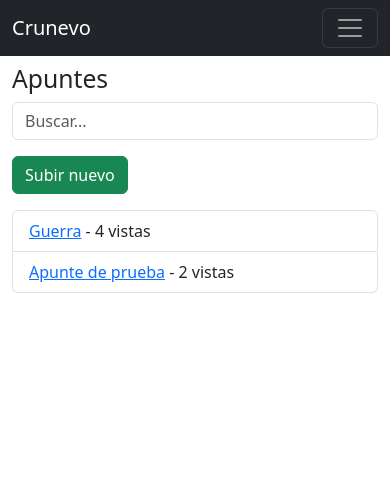
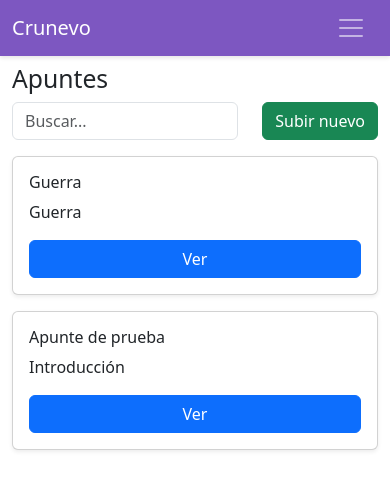
Before and after one commit to RoggerMS/Crunevo2, a Flask app: page /notes/ in a window 390 px wide. Shown: the top 490 px of the page. Run offline with Flask 3, Linux system fonts and the light colour scheme; a user stored in the database is signed in; data comes from the database, SQL or seed files in the repository.

Commit message:
Improve UI with responsive navbar and updated notes list

```diff
--- /dev/null
+++ b/crunevo/static/css/navbar.css
@@ -0,0 +1,20 @@
+/* Modern educational navbar */
+.navbar-crunevo {
+  background-color: rgba(103, 58, 183, 0.85);
+  backdrop-filter: blur(6px);
+  box-shadow: 0 2px 4px rgba(0,0,0,0.1);
+}
+
+@media (max-width: 991.98px) {
+  .navbar-crunevo .navbar-collapse {
+    position: fixed;
+    inset: 0;
+    padding-top: 4rem;
+    background-color: rgba(103, 58, 183, 0.95);
+    backdrop-filter: blur(6px);
+  }
+  .navbar-crunevo .navbar-nav .nav-link {
+    padding: 1rem 2rem;
+    font-size: 1.25rem;
+  }
+}
--- a/crunevo/static/css/style.css
+++ b/crunevo/static/css/style.css
@@ -45,3 +45,7 @@ body[data-bs-theme="dark"] {
   max-height: 300px;
   overflow-y: auto;
 }
+
+.navbar-crunevo .navbar-toggler {
+  border: none;
+}
--- a/crunevo/static/js/main.js
+++ b/crunevo/static/js/main.js
@@ -36,4 +36,20 @@ document.addEventListener('DOMContentLoaded', function(){
         });
       });
   });
+
+  // hide search suggestions on blur
+  input.addEventListener('blur', function(){
+    setTimeout(() => { box.innerHTML = ''; }, 100);
+  });
 });
+
+// close mobile menu when a link is clicked
+document.addEventListener('DOMContentLoaded', function(){
+  document.querySelectorAll('.navbar-crunevo .navbar-nav .nav-link').forEach(el => {
+    el.addEventListener('click', () => {
+      const collapse = document.getElementById('navbarNav');
+      const bsCollapse = bootstrap.Collapse.getInstance(collapse);
+      if(bsCollapse) bsCollapse.hide();
+    });
+  });
+});
--- a/crunevo/templates/base.html
+++ b/crunevo/templates/base.html
@@ -7,6 +7,7 @@
     <link href="https://cdn.jsdelivr.net/npm/bootstrap@5.3.0/dist/css/bootstrap.min.css" rel="stylesheet">
     <link href="https://cdn.jsdelivr.net/npm/bootstrap-icons@1.10.5/font/bootstrap-icons.css" rel="stylesheet">
     <link rel="stylesheet" href="{{ url_for('static', filename='css/style.css') }}">
+    <link rel="stylesheet" href="{{ url_for('static', filename='css/navbar.css') }}">
 </head>
 <body class="d-flex flex-column min-vh-100">
     {% include 'components/navbar.html' %}
--- a/crunevo/templates/components/navbar.html
+++ b/crunevo/templates/components/navbar.html
@@ -1,4 +1,4 @@
-<nav class="navbar navbar-expand-lg navbar-dark bg-dark fixed-top">
+<nav class="navbar navbar-expand-lg navbar-dark navbar-crunevo fixed-top">
   <div class="container-fluid">
     <a class="navbar-brand" href="{{ url_for('feed.index') }}">Crunevo</a>
     <form class="d-none d-lg-flex mx-3 flex-grow-1 position-relative" id="globalSearchForm">
--- a/crunevo/templates/notes/list.html
+++ b/crunevo/templates/notes/list.html
@@ -1,17 +1,27 @@
 {% extends 'base.html' %}
 {% block content %}
 <h2>Apuntes</h2>
-<div class="mb-3">
-  <input type="text" id="noteSearch" class="form-control" placeholder="Buscar...">
+<div class="row align-items-center mb-3">
+  <div class="col">
+    <input type="text" id="noteSearch" class="form-control" placeholder="Buscar...">
+  </div>
+  <div class="col-auto">
+    <a href="{{ url_for('notes.upload_note') }}" class="btn btn-success">Subir nuevo</a>
+  </div>
 </div>
-<a href="{{ url_for('notes.upload_note') }}" class="btn btn-success mb-3">Subir nuevo</a>
-  <ul class="list-group" id="notesList">
+<div class="row row-cols-1 row-cols-md-2 g-3" id="notesList">
 {% for note in notes %}
-  <li class="list-group-item">
-    <a href="{{ url_for('notes.detail', note_id=note.id) }}">{{ note.title }}</a> - {{ note.views }} vistas
-  </li>
+  <div class="col">
+    <div class="card h-100 shadow-sm">
+      <div class="card-body d-flex flex-column">
+        <h6 class="card-title">{{ note.title }}</h6>
+        <p class="card-text flex-grow-1">{{ note.description }}</p>
+        <a href="{{ url_for('notes.detail', note_id=note.id) }}" class="btn btn-primary mt-auto">Ver</a>
+      </div>
+    </div>
+  </div>
 {% endfor %}
-  </ul>
+</div>
 <script>
 document.getElementById('noteSearch').addEventListener('input', function(e){
   fetch('{{ url_for('notes.search_notes') }}?q=' + encodeURIComponent(e.target.value))
@@ -20,10 +30,10 @@ document.getElementById('noteSearch').addEventListener('input', function(e){
       const list = document.getElementById('notesList');
       list.innerHTML = '';
       data.forEach(n => {
-        const li = document.createElement('li');
-        li.className = 'list-group-item';
-        li.innerHTML = `<a href="/notes/${n.id}">${n.title}</a>`;
-        list.appendChild(li);
+        const div = document.createElement('div');
+        div.className = 'col';
+        div.innerHTML = `<div class="card h-100 shadow-sm"><div class="card-body d-flex flex-column"><h6 class="card-title">${n.title}</h6><p class="card-text flex-grow-1">${n.description || ''}</p><a href="/notes/${n.id}" class="btn btn-primary mt-auto">Ver</a></div></div>`;
+        list.appendChild(div);
       });
     });
 });
```
Also changed, not shown: crunevo/routes/feed_routes.py (+5 -2 lines), crunevo/templates/feed/feed.html (+8 -1 lines).
